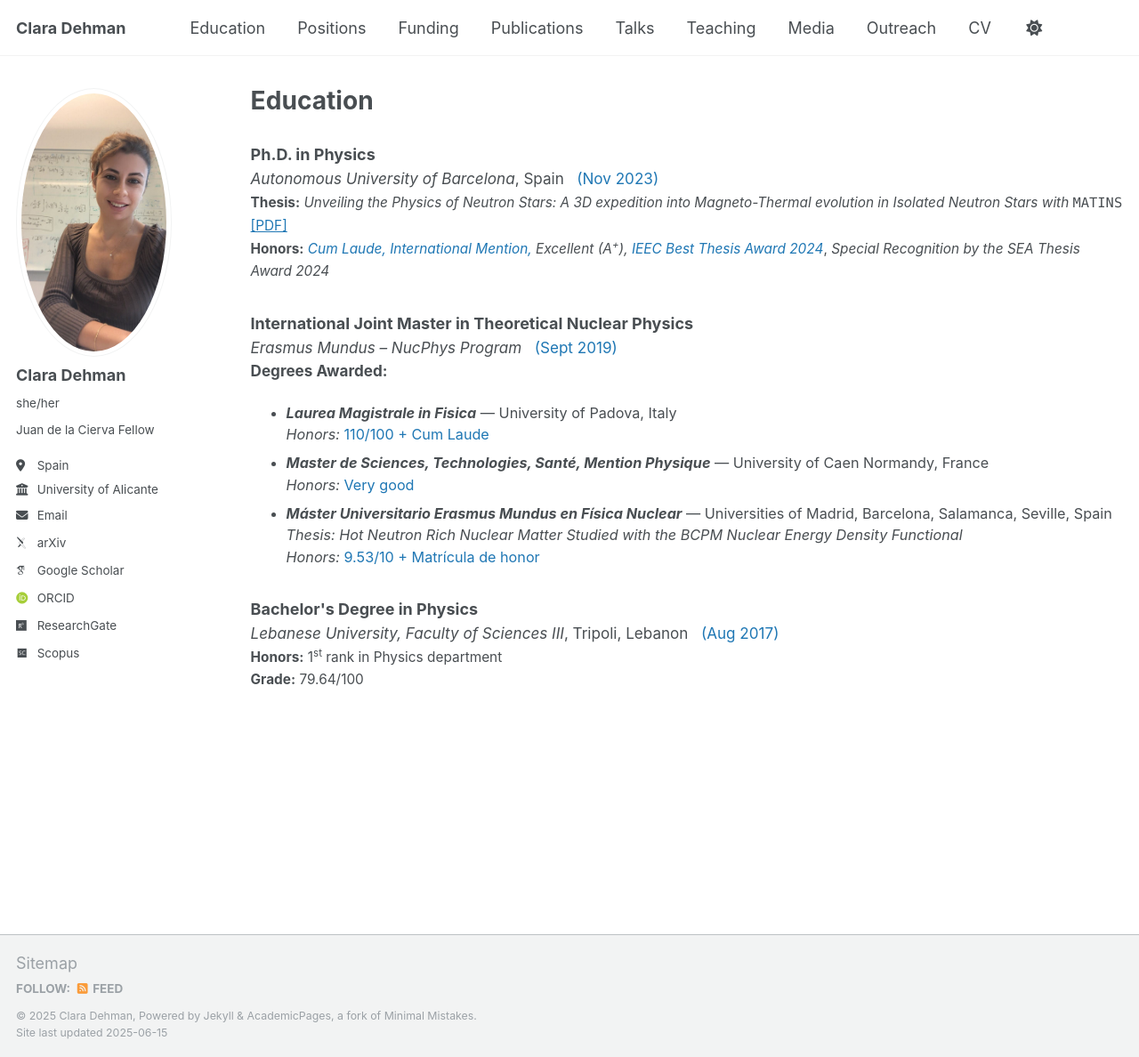
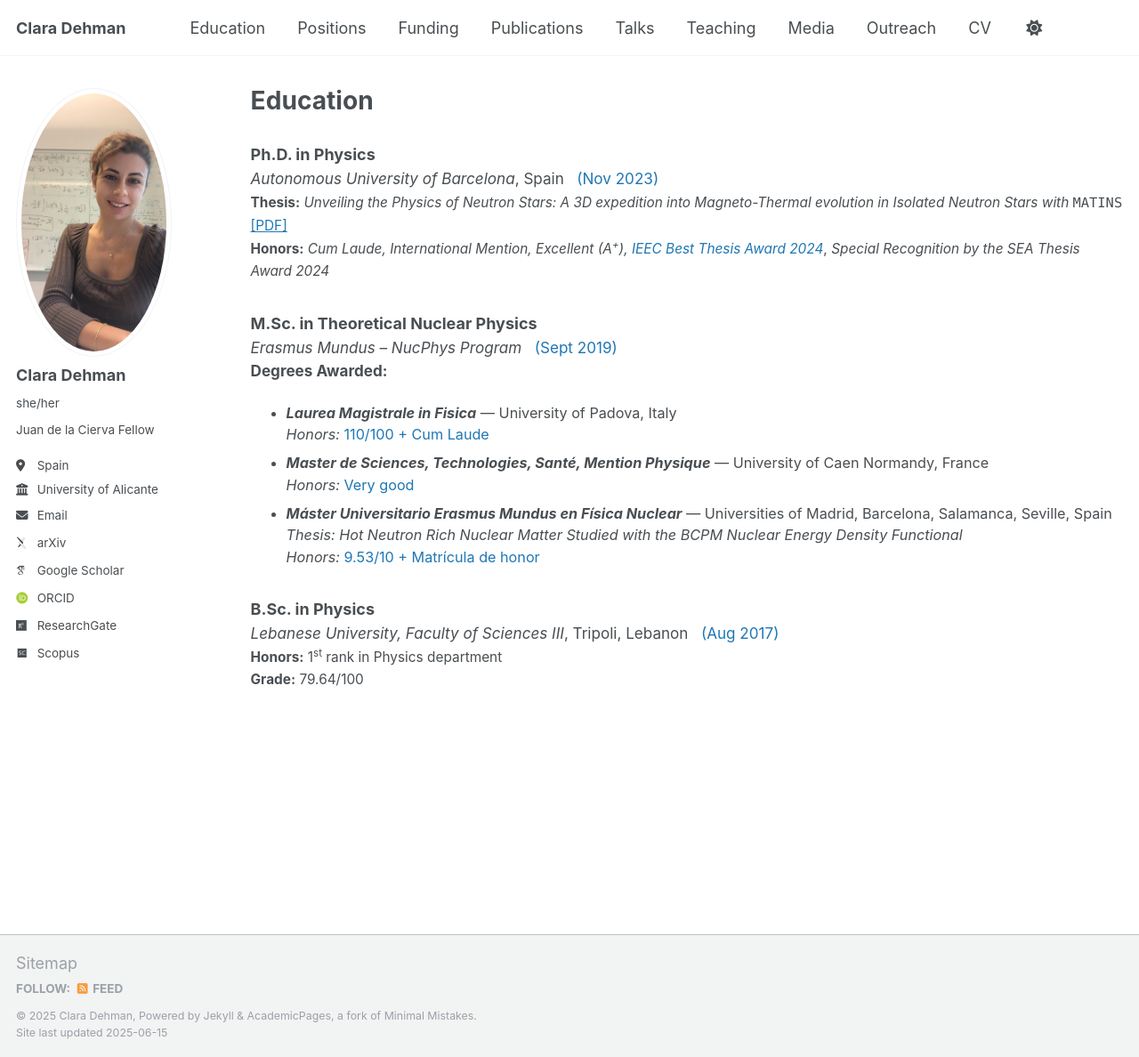
Before and after one commit to ClaraDehman/ClaraDehman.github.io, a Jekyll site: the page built from _pages/education.html, in a window 1280 px wide and 1188 px high. Shown: the whole window at 89% size. Built offline with Jekyll 4.4.1, drawn with Linux system fonts in a browser that asks for light colours; some web fonts are replaced.

Commit message:
Update education.html

```diff
--- a/_pages/education.html
+++ b/_pages/education.html
@@ -12,12 +12,12 @@ author_profile: true
   <p class="archive__item-excerpt" style="font-size: 0.95em; margin-top: 0;">
     <em>Autonomous University of Barcelona</em>, Spain &nbsp; <span style="color:#1f77b4;">(Nov 2023)</span><br>
     <span style="font-size: 0.9em;"><strong>Thesis:</strong> <em>Unveiling the Physics of Neutron Stars: A 3D expedition into Magneto-Thermal evolution in Isolated Neutron Stars with</em> <code>MATINS</code> <a href="/files/thesis.pdf" target="_blank" style="color:#1f77b4;">[PDF]</a></span><br>
-    <span style="font-size: 0.9em;"><strong>Honors:</strong> <span style="color:#1f77b4;"><em>Cum Laude, International Mention,</em></span> <em>Excellent (A<sup>+</sup>),</em> <span style="color:#1f77b4;"><em>IEEC Best Thesis Award 2024</em></span>, <em>Special Recognition by the SEA Thesis Award 2024</em></span>
+    <span style="font-size: 0.9em;"><strong>Honors:</strong> <em>Cum Laude, International Mention, Excellent (A<sup>+</sup>),</em> <span style="color:#1f77b4;"><em>IEEC Best Thesis Award 2024</em></span>, <em>Special Recognition by the SEA Thesis Award 2024</em></span>
   </p>
 </div>
 
 <div class="archive__item">
-  <h3 class="archive__item-title" style="margin-bottom: 0.2em;"><strong>International Joint Master in Theoretical Nuclear Physics</strong></h3>
+  <h3 class="archive__item-title" style="margin-bottom: 0.2em;"><strong>M.Sc. in Theoretical Nuclear Physics</strong></h3>
   <p class="archive__item-excerpt" style="font-size: 0.95em; margin-top: 0;">
     <em>Erasmus Mundus – NucPhys Program</em> &nbsp; <span style="color:#1f77b4;">(Sept 2019)</span><br>
     <strong>Degrees Awarded:</strong>
@@ -33,7 +33,7 @@ author_profile: true
 </div>
 
 <div class="archive__item">
-  <h3 class="archive__item-title" style="margin-bottom: 0.2em;"><strong>Bachelor's Degree in Physics</strong></h3>
+  <h3 class="archive__item-title" style="margin-bottom: 0.2em;"><strong>B.Sc. in Physics</strong></h3>
   <p class="archive__item-excerpt" style="font-size: 0.95em; margin-top: 0;">
     <em>Lebanese University, Faculty of Sciences III</em>, Tripoli, Lebanon &nbsp; <span style="color:#1f77b4;">(Aug 2017)</span><br>
     <span style="font-size: 0.9em;"><strong>Honors:</strong> 1<sup>st</sup> rank in Physics department</span><br>
```
